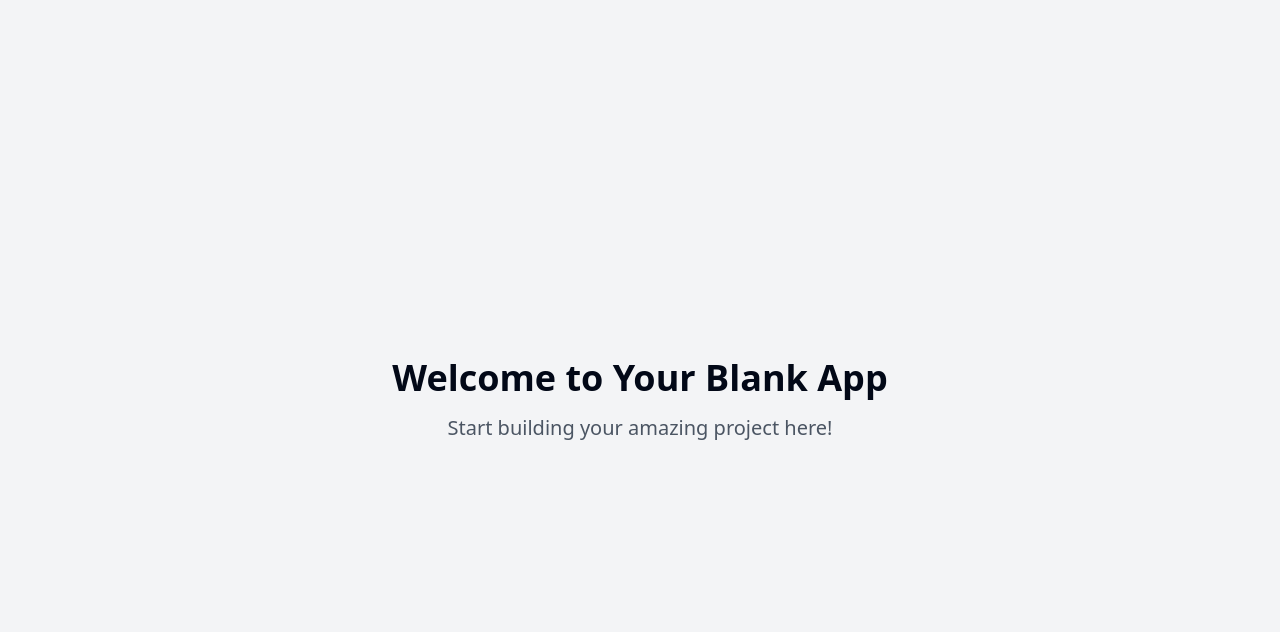
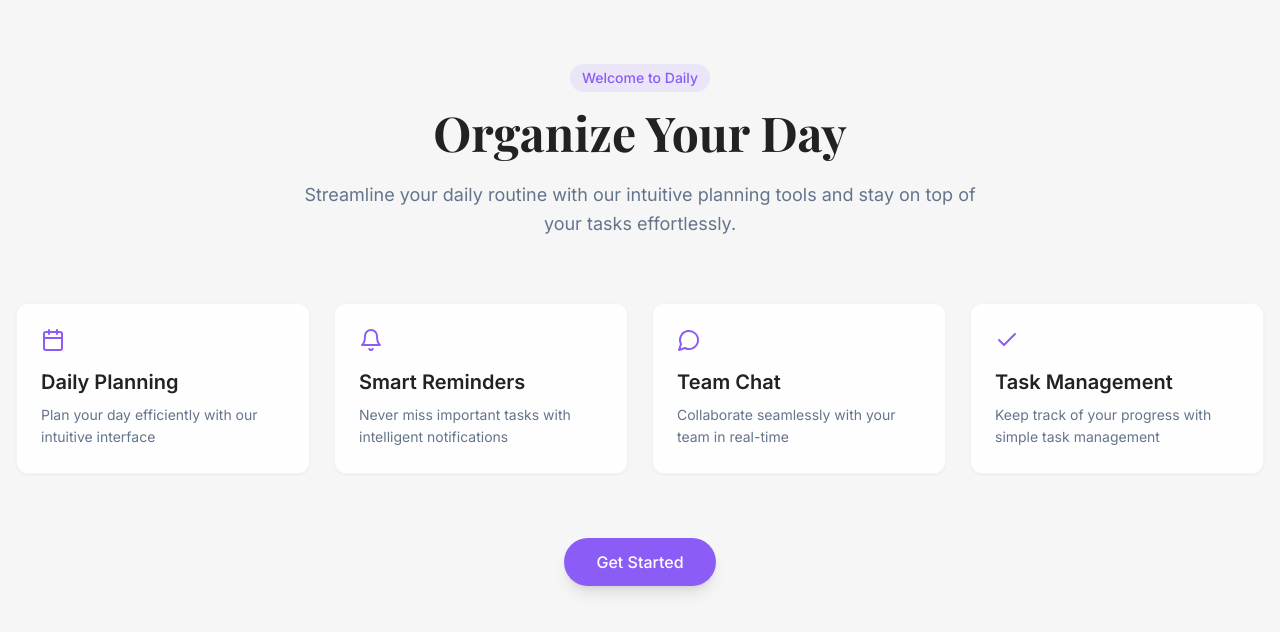
Before and after one commit to petertyyseng/daily-design-similar, a React (Vite) app: page / in a window 1280 px wide. Shown: the top 632 px of the page. Built offline with nearby package versions, Linux system fonts and the light colour scheme.

Commit message:
Implement Daily App design
This commit implements a design similar to the Daily App, as found on the Google Play Store.  The specific implementation details are not included in this commit message.

```diff
--- a/index.html
+++ b/index.html
@@ -1,17 +1,18 @@
+
 <!DOCTYPE html>
 <html lang="en">
   <head>
     <meta charset="UTF-8" />
     <meta name="viewport" content="width=device-width, initial-scale=1.0" />
-    <title>daily-design-similar</title>
-    <meta name="description" content="Lovable Generated Project" />
+    <title>Daily - Organize Your Day</title>
+    <meta name="description" content="Streamline your daily routine with our intuitive planning tools" />
     <meta name="author" content="Lovable" />
     <meta property="og:image" content="/og-image.png" />
+    <link rel="stylesheet" href="https://fonts.googleapis.com/css2?family=Inter:wght@400;500;600;700&family=Playfair+Display:wght@700&display=swap">
   </head>
 
   <body>
     <div id="root"></div>
-    <!-- IMPORTANT: DO NOT REMOVE THIS SCRIPT TAG OR THIS VERY COMMENT! -->
     <script src="https://cdn.gpteng.co/gptengineer.js" type="module"></script>
     <script type="module" src="/src/main.tsx"></script>
   </body>
--- a/package.json
+++ b/package.json
@@ -45,6 +45,7 @@
     "cmdk": "^1.0.0",
     "date-fns": "^3.6.0",
     "embla-carousel-react": "^8.3.0",
+    "framer-motion": "^12.4.3",
     "input-otp": "^1.2.4",
     "lucide-react": "^0.462.0",
     "next-themes": "^0.3.0",
--- /dev/null
+++ b/src/components/ContentCard.tsx
@@ -0,0 +1,26 @@
+
+import { motion } from "framer-motion";
+
+interface ContentCardProps {
+  title: string;
+  description: string;
+  icon: React.ReactNode;
+}
+
+const ContentCard = ({ title, description, icon }: ContentCardProps) => {
+  return (
+    <motion.div
+      whileHover={{ y: -5 }}
+      initial={{ opacity: 0, y: 20 }}
+      animate={{ opacity: 1, y: 0 }}
+      transition={{ duration: 0.3 }}
+      className="bg-white/90 backdrop-blur-sm p-6 rounded-xl shadow-sm border border-border/50 hover:shadow-md transition-all duration-300"
+    >
+      <div className="mb-4 text-primary">{icon}</div>
+      <h3 className="text-xl font-semibold mb-2 text-foreground">{title}</h3>
+      <p className="text-secondary text-sm leading-relaxed">{description}</p>
+    </motion.div>
+  );
+};
+
+export default ContentCard;
--- a/src/pages/Index.tsx
+++ b/src/pages/Index.tsx
@@ -1,11 +1,75 @@
-// Update this page (the content is just a fallback if you fail to update the page)
+
+import { motion } from "framer-motion";
+import ContentCard from "../components/ContentCard";
+import { Calendar, Bell, MessageCircle, Check } from "lucide-react";
 
 const Index = () => {
+  const features = [
+    {
+      title: "Daily Planning",
+      description: "Plan your day efficiently with our intuitive interface",
+      icon: <Calendar className="w-6 h-6" />,
+    },
+    {
+      title: "Smart Reminders",
+      description: "Never miss important tasks with intelligent notifications",
+      icon: <Bell className="w-6 h-6" />,
+    },
+    {
+      title: "Team Chat",
+      description: "Collaborate seamlessly with your team in real-time",
+      icon: <MessageCircle className="w-6 h-6" />,
+    },
+    {
+      title: "Task Management",
+      description: "Keep track of your progress with simple task management",
+      icon: <Check className="w-6 h-6" />,
+    },
+  ];
+
   return (
-    <div className="min-h-screen flex items-center justify-center bg-gray-100">
-      <div className="text-center">
-        <h1 className="text-4xl font-bold mb-4">Welcome to Your Blank App</h1>
-        <p className="text-xl text-gray-600">Start building your amazing project here!</p>
+    <div className="min-h-screen bg-background">
+      <div className="container mx-auto px-4 py-16">
+        <motion.div
+          initial={{ opacity: 0, y: 20 }}
+          animate={{ opacity: 1, y: 0 }}
+          transition={{ duration: 0.5 }}
+          className="text-center mb-16"
+        >
+          <span className="inline-block px-3 py-1 text-sm font-medium text-primary bg-primary/10 rounded-full mb-4">
+            Welcome to Daily
+          </span>
+          <h1 className="text-4xl md:text-5xl font-display font-bold text-foreground mb-6">
+            Organize Your Day
+          </h1>
+          <p className="text-secondary text-lg max-w-2xl mx-auto leading-relaxed">
+            Streamline your daily routine with our intuitive planning tools and stay on top of your tasks effortlessly.
+          </p>
+        </motion.div>
+
+        <div className="grid grid-cols-1 md:grid-cols-2 lg:grid-cols-4 gap-6">
+          {features.map((feature, index) => (
+            <motion.div
+              key={index}
+              initial={{ opacity: 0, y: 20 }}
+              animate={{ opacity: 1, y: 0 }}
+              transition={{ duration: 0.5, delay: index * 0.1 }}
+            >
+              <ContentCard {...feature} />
+            </motion.div>
+          ))}
+        </div>
+
+        <motion.div
+          initial={{ opacity: 0, y: 20 }}
+          animate={{ opacity: 1, y: 0 }}
+          transition={{ duration: 0.5, delay: 0.4 }}
+          className="mt-16 text-center"
+        >
+          <button className="px-8 py-3 bg-primary text-white rounded-full font-medium hover:bg-primary/90 transition-colors duration-300 shadow-lg hover:shadow-xl">
+            Get Started
+          </button>
+        </motion.div>
       </div>
     </div>
   );
--- a/tailwind.config.ts
+++ b/tailwind.config.ts
@@ -1,3 +1,4 @@
+
 import type { Config } from "tailwindcss";
 
 export default {
@@ -12,85 +13,53 @@ export default {
   theme: {
     container: {
       center: true,
-			padding: '2rem',
+      padding: "2rem",
       screens: {
-				'2xl': '1400px'
-			}
+        "2xl": "1400px",
+      },
     },
     extend: {
+      fontFamily: {
+        sans: ['Inter', 'sans-serif'],
+        display: ['Playfair Display', 'serif'],
+      },
       colors: {
-				border: 'hsl(var(--border))',
-				input: 'hsl(var(--input))',
-				ring: 'hsl(var(--ring))',
-				background: 'hsl(var(--background))',
-				foreground: 'hsl(var(--foreground))',
+        border: "#E2E8F0",
+        input: "#E2E8F0",
+        background: "#F6F6F7",
+        foreground: "#222222",
         primary: {
-					DEFAULT: 'hsl(var(--primary))',
-					foreground: 'hsl(var(--primary-foreground))'
+          DEFAULT: "#8B5CF6",
+          foreground: "#FFFFFF",
         },
         secondary: {
-					DEFAULT: 'hsl(var(--secondary))',
-					foreground: 'hsl(var(--secondary-foreground))'
-				},
-				destructive: {
-					DEFAULT: 'hsl(var(--destructive))',
-					foreground: 'hsl(var(--destructive-foreground))'
+          DEFAULT: "#64748B",
+          foreground: "#FFFFFF",
         },
         muted: {
-					DEFAULT: 'hsl(var(--muted))',
-					foreground: 'hsl(var(--muted-foreground))'
+          DEFAULT: "#F1F5F9",
+          foreground: "#64748B",
         },
         accent: {
-					DEFAULT: 'hsl(var(--accent))',
-					foreground: 'hsl(var(--accent-foreground))'
+          DEFAULT: "#8B5CF6",
+          foreground: "#FFFFFF",
         },
-				popover: {
-					DEFAULT: 'hsl(var(--popover))',
-					foreground: 'hsl(var(--popover-foreground))'
-				},
-				card: {
-					DEFAULT: 'hsl(var(--card))',
-					foreground: 'hsl(var(--card-foreground))'
-				},
-				sidebar: {
-					DEFAULT: 'hsl(var(--sidebar-background))',
-					foreground: 'hsl(var(--sidebar-foreground))',
-					primary: 'hsl(var(--sidebar-primary))',
-					'primary-foreground': 'hsl(var(--sidebar-primary-foreground))',
-					accent: 'hsl(var(--sidebar-accent))',
-					'accent-foreground': 'hsl(var(--sidebar-accent-foreground))',
-					border: 'hsl(var(--sidebar-border))',
-					ring: 'hsl(var(--sidebar-ring))'
-				}
-			},
-			borderRadius: {
-				lg: 'var(--radius)',
-				md: 'calc(var(--radius) - 2px)',
-				sm: 'calc(var(--radius) - 4px)'
       },
       keyframes: {
-				'accordion-down': {
-					from: {
-						height: '0'
+        "slide-up": {
+          "0%": { transform: "translateY(10px)", opacity: "0" },
+          "100%": { transform: "translateY(0)", opacity: "1" },
         },
-					to: {
-						height: 'var(--radix-accordion-content-height)'
-					}
+        "fade-in": {
+          "0%": { opacity: "0" },
+          "100%": { opacity: "1" },
         },
-				'accordion-up': {
-					from: {
-						height: 'var(--radix-accordion-content-height)'
-					},
-					to: {
-						height: '0'
-					}
-				}
       },
       animation: {
-				'accordion-down': 'accordion-down 0.2s ease-out',
-				'accordion-up': 'accordion-up 0.2s ease-out'
-			}
-		}
+        "slide-up": "slide-up 0.5s ease-out",
+        "fade-in": "fade-in 0.5s ease-out",
+      },
+    },
   },
   plugins: [require("tailwindcss-animate")],
 } satisfies Config;
```
Also changed, not shown: 1 other file (tests, documents, lock files or other folders). Lines whose indentation alone changed are shown as unchanged.
